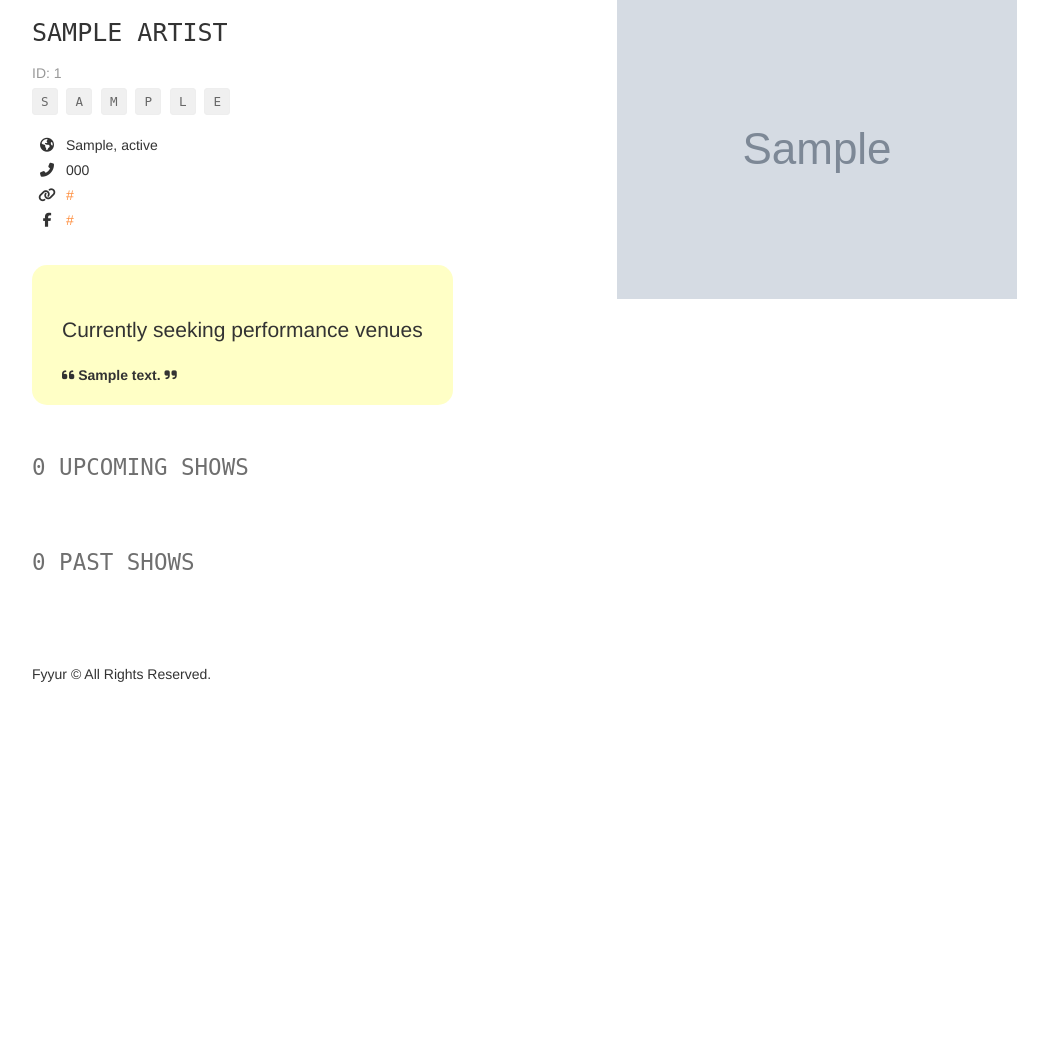
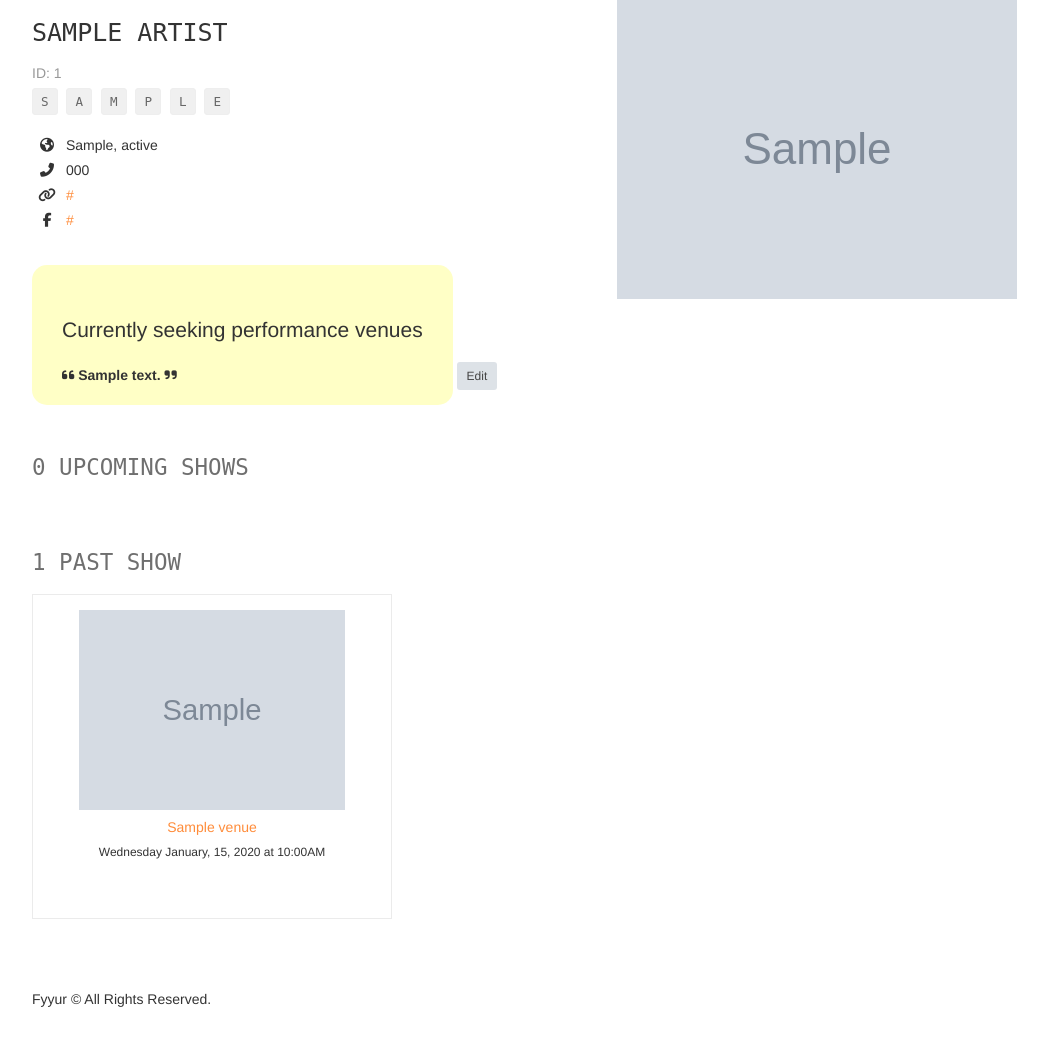
Before and after one commit to pranavswaroopreddy/Fyyur, a Flask app: page /artists/1 in a window 1280 px wide. Shown: the part 81-1125 px from the top of the page, without its empty margins (38-1086 px from the left). Before the commit the page ends 763 px from the top, so only its background shows below. Run offline with Flask 2, Linux system fonts and the light colour scheme; tables that the repository leaves empty hold one stand-in row (values such as "Sample post"); grey boxes marked "Sample" are stand-in pictures; some libraries are stand-ins or nearby versions.

Commit message:
add edit,delete and fix artist show

```diff
--- a/app.py
+++ b/app.py
@@ -311,14 +311,14 @@ def show_artist(artist_id):
         return render_template('errors/404.html')
 
     past_shows_query = db.session.query(Show).join(Venue).filter(
-        Show.artist_id == artist_id).filter(Show.start_time > datetime.now()).all()
+        Show.artist_id == artist_id).filter(Show.start_time < datetime.now()).all()
     past_shows = []
 
     for show in past_shows_query:
         past_shows.append({
             "venue_id": show.venue_id,
             "venue_name": show.venue.name,
-            "artist_image_link": show.venue.image_link,
+            "venue_image_link": show.venue.image_link,
             "start_time": show.start_time.strftime('%Y-%m-%d %H:%M:%S')
         })
 
@@ -330,7 +330,7 @@ def show_artist(artist_id):
         upcoming_shows.append({
             "venue_id": show.venue_id,
             "venue_name": show.venue.name,
-            "artist_image_link": show.venue.image_link,
+            "venue_image_link": show.venue.image_link,
             "start_time": show.start_time.strftime('%Y-%m-%d %H:%M:%S')
         })
 
--- a/templates/pages/show_artist.html
+++ b/templates/pages/show_artist.html
@@ -1,36 +1,38 @@
-{% extends 'layouts/main.html' %}
-{% block title %}{{ artist.name }} | Artist{% endblock %}
-{% block content %}
+{% extends 'layouts/main.html' %} {% block title %}{{ artist.name }} | Artist{%
+	endblock %} {% block content %}
 <div class="row">
 	<div class="col-sm-6">
 		<h1 class="monospace">
 			{{ artist.name }}
 		</h1>
-		<p class="subtitle">
-			ID: {{ artist.id }}
-		</p>
+		<p class="subtitle">ID: {{ artist.id }}</p>
 		<div class="genres">
 			{% for genre in artist.genres %}
 			<span class="genre">{{ genre }}</span>
 			{% endfor %}
 		</div>
 		<p>
-			<i class="fas fa-globe-americas"></i> {{ artist.city }}, {{ artist.state }}
+			<i class="fas fa-globe-americas"></i> {{ artist.city }},
+			{{ artist.state }}
 		</p>
 		<p>
-			<i class="fas fa-phone-alt"></i> {% if artist.phone %}{{ artist.phone }}{% else %}No Phone{% endif %}
-        </p>
-        <p>
-			<i class="fas fa-link"></i> {% if artist.website %}<a href="{{ artist.website }}" target="_blank">{{ artist.website }}</a>{% else %}No Website{% endif %}
+			<i class="fas fa-phone-alt"></i> {% if artist.phone %}{{ artist.phone }}{%
+		  else %}No Phone{% endif %}
 		</p>
 		<p>
-			<i class="fab fa-facebook-f"></i> {% if artist.facebook_link %}<a href="{{ artist.facebook_link }}" target="_blank">{{ artist.facebook_link }}</a>{% else %}No Facebook Link{% endif %}
-        </p>
+			<i class="fas fa-link"></i> {% if artist.website %}<a href="{{ artist.website }}"
+				target="_blank">{{ artist.website }}</a>{% else %}No Website{% endif %}
+		</p>
+		<p>
+			<i class="fab fa-facebook-f"></i> {% if artist.facebook_link %}<a href="{{ artist.facebook_link }}"
+				target="_blank">{{ artist.facebook_link }}</a>{% else %}No Facebook Link{% endif %}
+		</p>
 		{% if artist.seeking_venue %}
 		<div class="seeking">
 			<p class="lead">Currently seeking performance venues</p>
 			<div class="description">
-				<i class="fas fa-quote-left"></i> {{ artist.seeking_description }} <i class="fas fa-quote-right"></i>
+				<i class="fas fa-quote-left"></i> {{ artist.seeking_description }}
+				<i class="fas fa-quote-right"></i>
 			</div>
 		</div>
 		{% else %}
@@ -38,19 +40,29 @@
 			<i class="fas fa-moon"></i> Not currently seeking performance venues
 		</p>
 		{% endif %}
+		<a href="/artists/{{ artist.id }}/edit">
+			<button class="btn btn-default btn-sm">
+				Edit
+			</button>
+		</a>
 	</div>
 	<div class="col-sm-6">
 		<img src="{{ artist.image_link }}" alt="Venue Image" />
 	</div>
 </div>
 <section>
-	<h2 class="monospace">{{ artist.upcoming_shows_count }} Upcoming {% if artist.upcoming_shows_count == 1 %}Show{% else %}Shows{% endif %}</h2>
+	<h2 class="monospace">
+		{{ artist.upcoming_shows_count }} Upcoming {% if artist.upcoming_shows_count
+		== 1 %}Show{% else %}Shows{% endif %}
+	</h2>
 	<div class="row">
 		{%for show in artist.upcoming_shows %}
 		<div class="col-sm-4">
 			<div class="tile tile-show">
 				<img src="{{ show.venue_image_link }}" alt="Show Venue Image" />
-				<h5><a href="/venues/{{ show.venue_id }}">{{ show.venue_name }}</a></h5>
+				<h5>
+					<a href="/venues/{{ show.venue_id }}">{{ show.venue_name }}</a>
+				</h5>
 				<h6>{{ show.start_time|datetime('full') }}</h6>
 			</div>
 		</div>
@@ -58,13 +70,18 @@
 	</div>
 </section>
 <section>
-	<h2 class="monospace">{{ artist.past_shows_count }} Past {% if artist.past_shows_count == 1 %}Show{% else %}Shows{% endif %}</h2>
+	<h2 class="monospace">
+		{{ artist.past_shows_count }} Past {% if artist.past_shows_count == 1
+		%}Show{% else %}Shows{% endif %}
+	</h2>
 	<div class="row">
 		{%for show in artist.past_shows %}
 		<div class="col-sm-4">
 			<div class="tile tile-show">
 				<img src="{{ show.venue_image_link }}" alt="Show Venue Image" />
-				<h5><a href="/venues/{{ show.venue_id }}">{{ show.venue_name }}</a></h5>
+				<h5>
+					<a href="/venues/{{ show.venue_id }}">{{ show.venue_name }}</a>
+				</h5>
 				<h6>{{ show.start_time|datetime('full') }}</h6>
 			</div>
 		</div>
```
Also changed, not shown: templates/pages/show_venue.html (+48 -15 lines).
